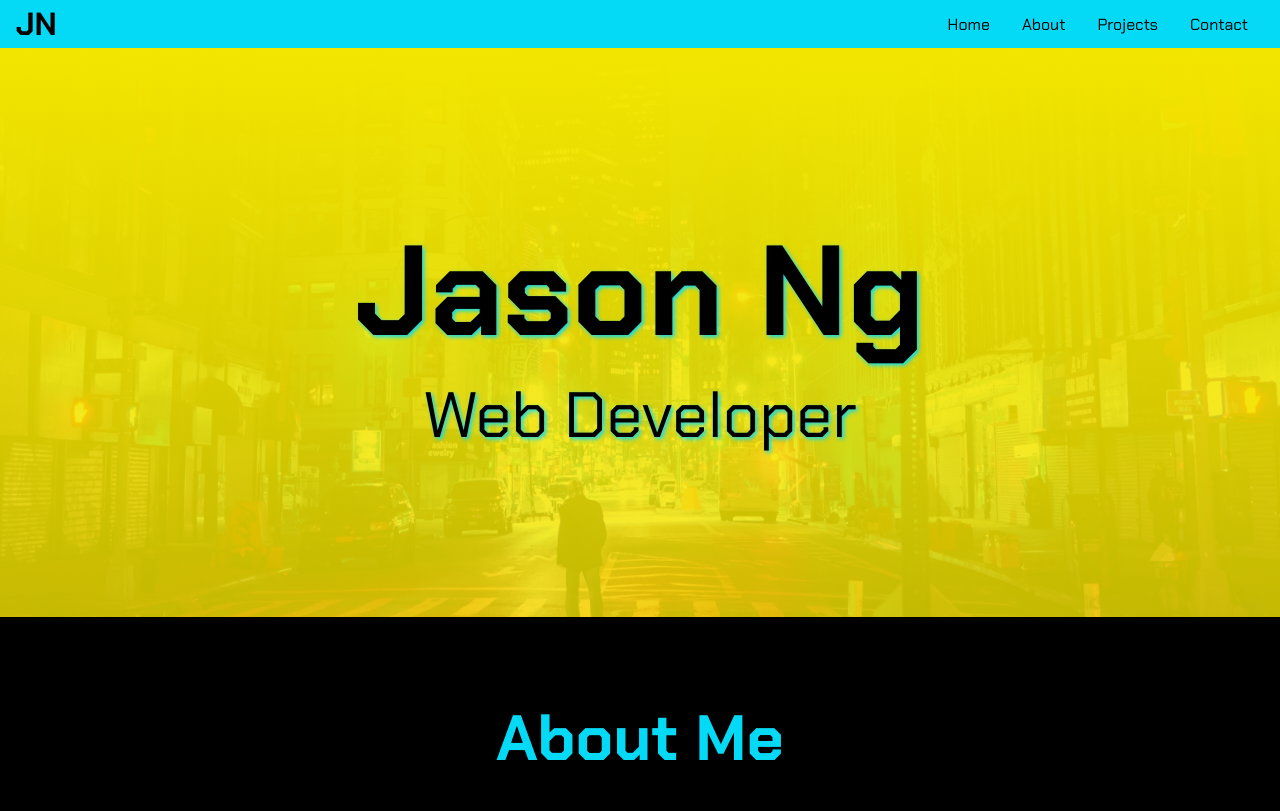
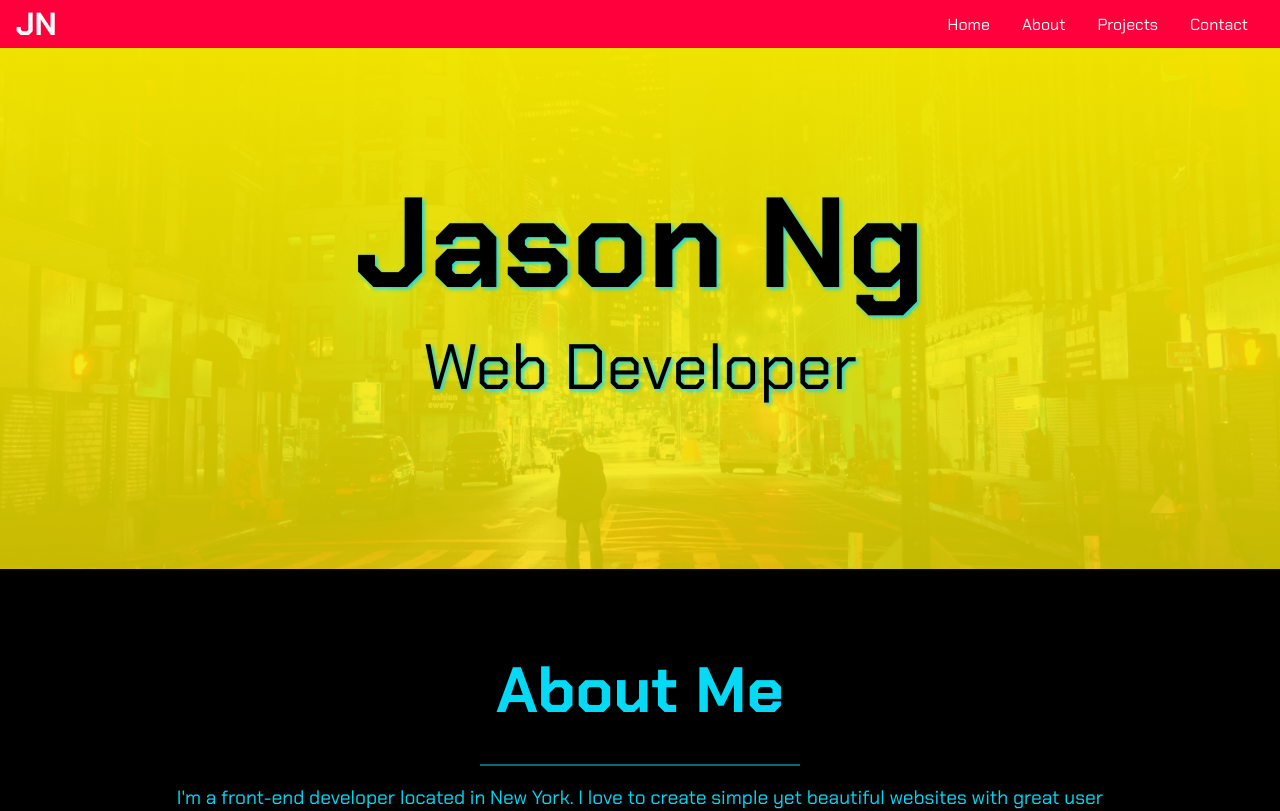
Before and after one commit to Jsonng7952/personal-portfolio, a React (Create React App) app: page / in a window 1280 px wide. Shown: the top 811 px of the page. Built offline with nearby package versions, Linux system fonts and the light colour scheme.

Commit message:
Changed nav bar to stick when scrolling

```diff
--- a/src/components/styles/Home.styled.js
+++ b/src/components/styles/Home.styled.js
@@ -14,7 +14,6 @@ export const HomeSection = styled.section`
   flex-direction: column;
   align-items: center;
   padding: 10em 1em;
-  position: relative;
 `
 export const HomeTitle = styled.h1`
   color: ${props => props.theme.colorPrimary};
--- a/src/components/styles/Nav.styled.js
+++ b/src/components/styles/Nav.styled.js
@@ -1,15 +1,20 @@
 import styled from "styled-components";
 
 export const NavContainer = styled.header`
-  background-color: ${props => props.theme.colorBlue};
+  background-color: ${props => props.theme.colorRed};
   font-family: ${props => props.theme.fontFamily};
   padding: 0.2em 1em;
   display: flex;
   justify-content: space-between;
   align-items: center;
+
+  position: fixed;
+  top: 0;
+  width: 100%;
+  z-index: 100;
 `
 export const NavLogo = styled.div`
-  color: ${props => props.theme.colorPrimary};
+  color: ${props => props.theme.colorSecondary};
   font-weight: ${props => props.theme.fontWeight700};
   font-size: 2rem;
   cursor: pointer;
@@ -25,7 +30,7 @@ export const NavLink = styled.li`
 
   a {
     font-size: 1rem;
-    color: ${props => props.theme.colorPrimary};
+    color: ${props => props.theme.colorSecondary};
     font-weight: ${props => props.theme.fontWeight400};
     text-decoration: none;
   }
```
